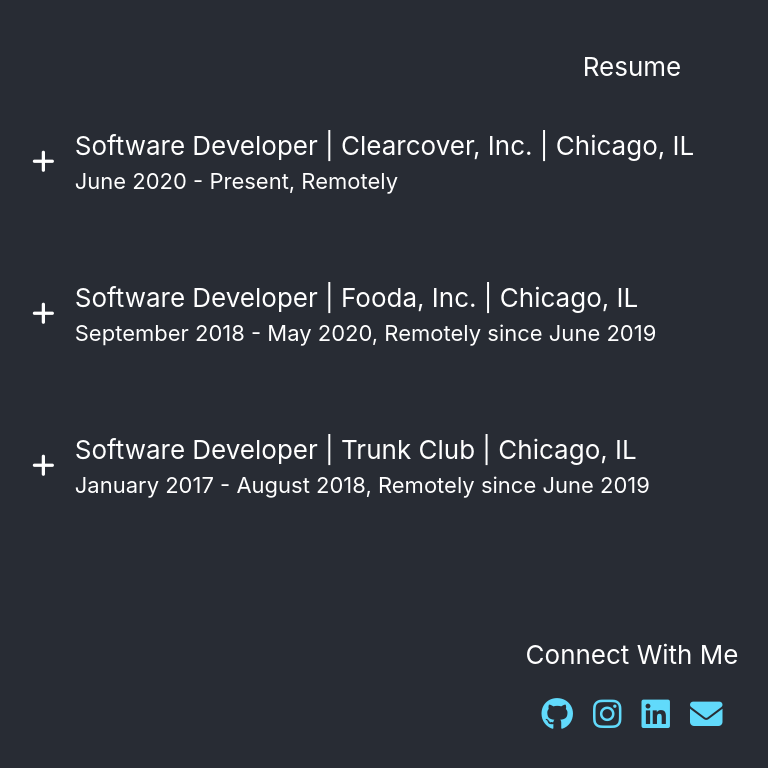
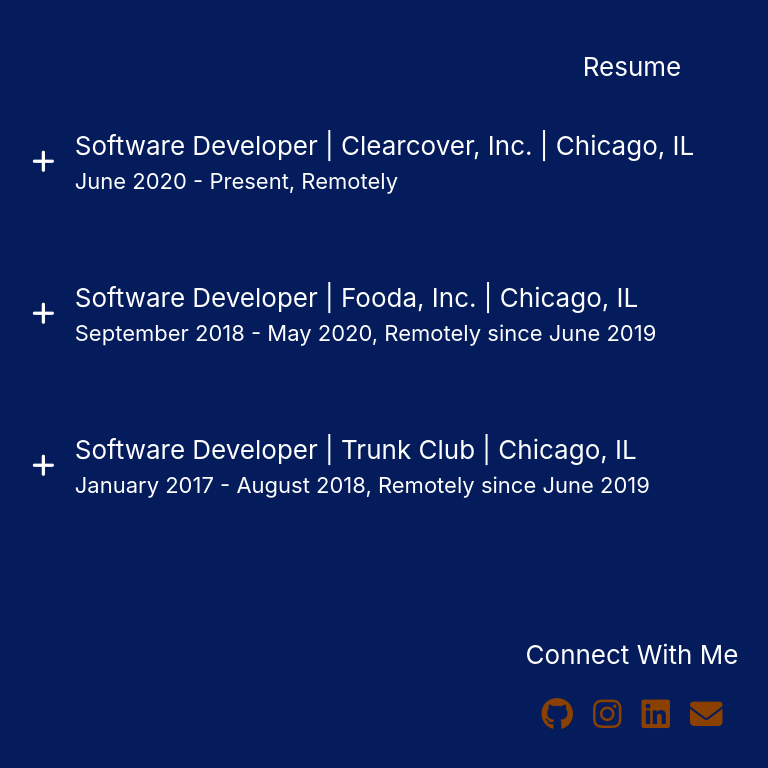
Before and after one commit to johnle192/my-portfolio-site, a React (Create React App) app: page /resume in a window 1280 px wide. Shown: the top 768 px of the page, without its empty margins (8-776 px from the left). Built offline with nearby package versions, Linux system fonts and the light colour scheme.

Commit message:
maybe try these colors

```diff
--- a/public/index.html
+++ b/public/index.html
@@ -25,7 +25,7 @@
       work correctly both with client-side routing and a non-root public URL.
       Learn how to configure a non-root public URL by running `npm run build`.
     -->
-    <title>React App</title>
+    <title>John's Website</title>
   </head>
   <body>
     <noscript>You need to enable JavaScript to run this app.</noscript>
--- a/src/App.css
+++ b/src/App.css
@@ -6,8 +6,10 @@
   text-align: center;
 }
 
-.App-header, .App-main, .App-footer {
-  background-color: #282c34;
+.App-header,
+.App-main,
+.App-footer {
+  background-color: rgb(5, 28, 92);
   min-height: 100vh;
   display: grid;
   align-items: center;
@@ -17,11 +19,11 @@
 }
 
 .about-content {
-  padding: 10px
+  padding: 10px;
 }
 
 .icon-link {
-  color: #61dafb;
+  color: #894000;
   padding: 10px;
 }
 
@@ -54,7 +56,7 @@
 .resume-item {
   justify-content: left;
   text-align: left;
-  padding: 30px
+  padding: 30px;
 }
 
 .resume-icon {
@@ -75,6 +77,6 @@
 }
 
 .resume-description {
-  border-top: 1px #61dafb solid;
+  border-top: 1px #894000 solid;
   font-size: calc(5px + 2vmin);
 }
```
